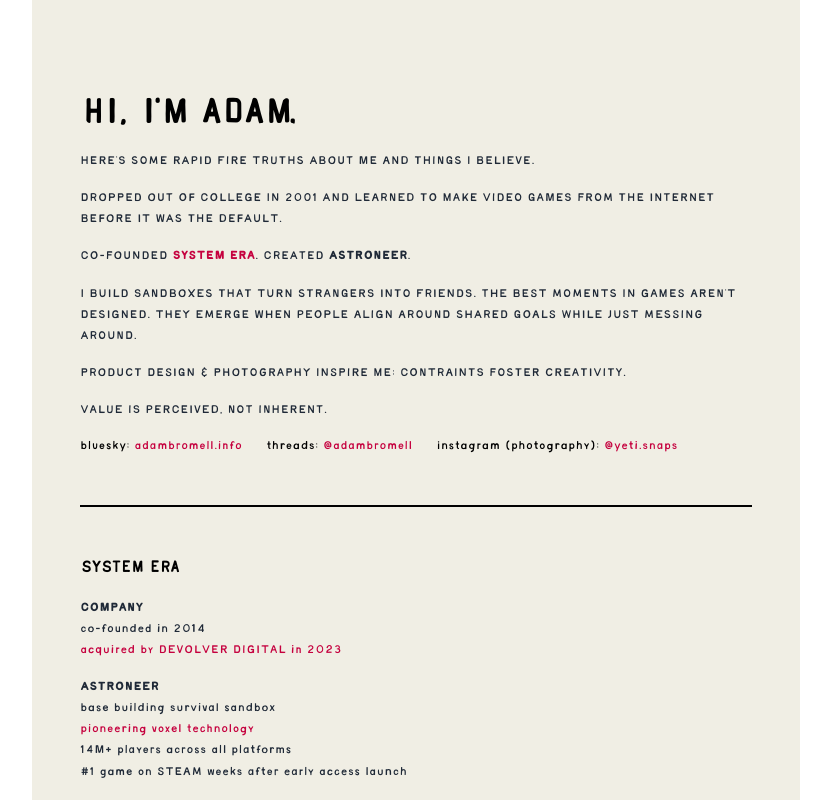
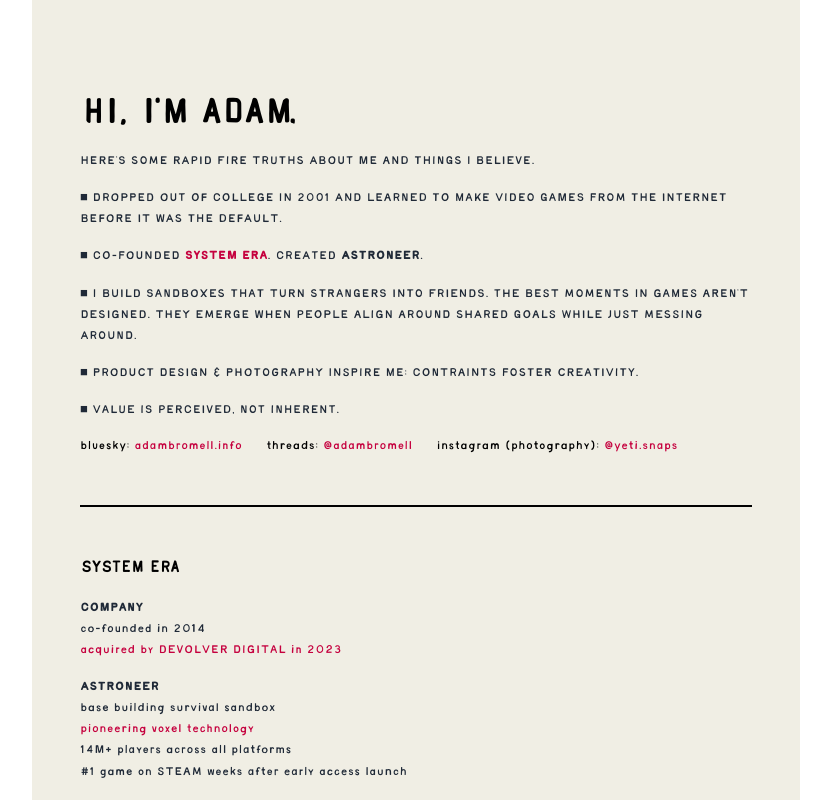
Before and after one commit to XYZCHiiLD/adambromell-site, a Next.js app: page / in a window 1280 px wide. Shown: the top 800 px of the page, without its empty margins (224-1055 px from the left). Built offline with nearby package versions, Linux system fonts and the light colour scheme.

Commit message:
Add files via upload

```diff
--- a/src/app/page.js
+++ b/src/app/page.js
@@ -28,11 +28,11 @@
         <section className="mb-12">
           <div className="space-y-4 text-gray-800 leading-relaxed">
             <p>HERE'S SOME RAPID FIRE TRUTHS ABOUT ME AND THINGS I BELIEVE.</p>
-            <p>DROPPED OUT OF COLLEGE IN 2001 AND LEARNED TO MAKE VIDEO GAMES FROM THE INTERNET BEFORE IT WAS THE DEFAULT.</p>
-            <p>CO-FOUNDED <a href="https://www.systemera.net/" target="_blank" rel="noopener noreferrer" className="hover:underline font-bold" style={{ color: '#C5003E' }}>SYSTEM ERA</a>. CREATED <strong>ASTRONEER</strong>.</p>
-            <p>I BUILD SANDBOXES THAT TURN STRANGERS INTO FRIENDS. THE BEST MOMENTS IN GAMES AREN'T DESIGNED. THEY EMERGE WHEN PEOPLE ALIGN AROUND SHARED GOALS WHILE JUST MESSING AROUND.</p>
-            <p>PRODUCT DESIGN & PHOTOGRAPHY INSPIRE ME: CONTRAINTS FOSTER CREATIVITY.</p>
-            <p>VALUE IS PERCEIVED, NOT INHERENT.</p>
+            <p>■ DROPPED OUT OF COLLEGE IN 2001 AND LEARNED TO MAKE VIDEO GAMES FROM THE INTERNET BEFORE IT WAS THE DEFAULT.</p>
+            <p>■ CO-FOUNDED <a href="https://www.systemera.net/" target="_blank" rel="noopener noreferrer" className="hover:underline font-bold" style={{ color: '#C5003E' }}>SYSTEM ERA</a>. CREATED <strong>ASTRONEER</strong>.</p>
+            <p>■ I BUILD SANDBOXES THAT TURN STRANGERS INTO FRIENDS. THE BEST MOMENTS IN GAMES AREN'T DESIGNED. THEY EMERGE WHEN PEOPLE ALIGN AROUND SHARED GOALS WHILE JUST MESSING AROUND.</p>
+            <p>■ PRODUCT DESIGN & PHOTOGRAPHY INSPIRE ME: CONTRAINTS FOSTER CREATIVITY.</p>
+            <p>■ VALUE IS PERCEIVED, NOT INHERENT.</p>
           </div>
 
           {/* Social links */}
```
